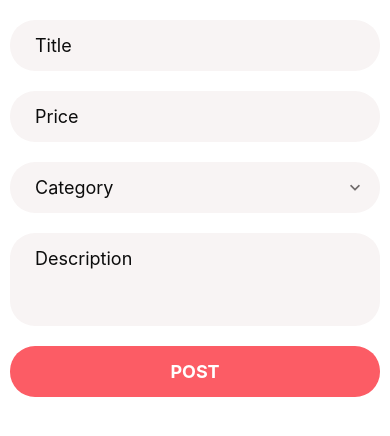
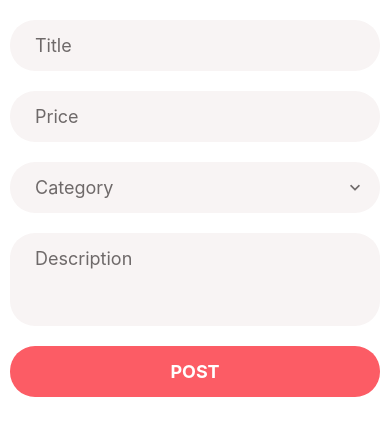
Before and after one commit to jfmoe/done-with-it, a React Native app: screen / in a window 390 px wide. Shown: the top 436 px of the page. Built offline with nearby package versions, Linux system fonts and the light colour scheme.

Commit message:
fix: fix textinput placeholder color

```diff
--- a/app/components/AppPicker.tsx
+++ b/app/components/AppPicker.tsx
@@ -33,7 +33,12 @@
             color={defaultStyles.colors.medium}
             style={styles.icon}
           />
-          <AppText style={styles.text}>{selectedItem?.label || placeholder}</AppText>
+          {selectedItem ? (
+            <AppText style={styles.text}>{selectedItem?.label}</AppText>
+          ) : (
+            <AppText style={styles.placeholder}>{placeholder}</AppText>
+          )}
+
           <MaterialCommunityIcons
             name="chevron-down"
             size={20}
@@ -80,6 +85,10 @@
     flex: 1,
     ...defaultStyles.text,
   },
+  placeholder: {
+    color: defaultStyles.colors.medium,
+    flex: 1,
+  },
 });
 
 export default AppPicker;
--- a/app/components/AppTextInput.tsx
+++ b/app/components/AppTextInput.tsx
@@ -17,7 +17,11 @@
           color={defaultStyles.colors.medium}
           style={styles.icon}
         />
-        <TextInput style={styles.textInput} {...otherProps} />
+        <TextInput
+          placeholderTextColor={defaultStyles.colors.medium}
+          style={styles.textInput}
+          {...otherProps}
+        />
       </View>
     </>
   );
```
